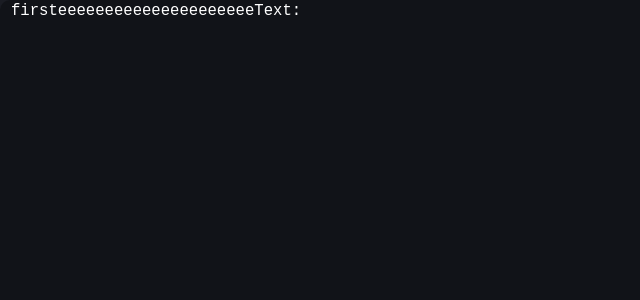
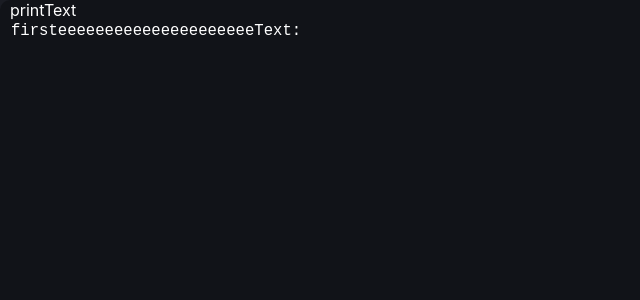
Before and after one commit to kisia0916/regic-v0.1-front, a React (Create React App) app: page / in a window 1280 px wide. Shown: the top 300 px of the page, without its empty margins (0-640 px from the left). Built offline with nearby package versions, Linux system fonts and the light colour scheme.

Commit message:
ui update

```diff
--- a/src/components/EditorMain/TarmSpaceMain/TarmSpaceMain.css
+++ b/src/components/EditorMain/TarmSpaceMain/TarmSpaceMain.css
@@ -17,7 +17,6 @@
     margin-left: 10px;
 }
 .termTextWarp{
-    height: 25px;
     display: flex;
 }
 .TermSpaceMainArea{
--- a/src/components/EditorMain/TarmSpaceMain/TarmSpaceMain.tsx
+++ b/src/components/EditorMain/TarmSpaceMain/TarmSpaceMain.tsx
@@ -1,12 +1,13 @@
-import React, { useState } from "react";
+import React, { useEffect, useRef, useState } from "react";
 import "./TarmSpaceMain.css"
 
 function TarmSpaceMain(){
     const [inputFirstText,setInputFirstText] = useState<string>("firsteeeeeeeeeeeeeeeeeeeeeText:")
     const [nowLine,setNowLine] = useState<string>(inputFirstText)
     const [nowCmd,setNowCmd] = useState<string>("")
-    const [termTexts,setTermTexts] = useState<string[]>([])
-
+    const [termTexts,setTermTexts] = useState<string[]>(["printText"])
+    const inputRef = useRef<any>()
+    const [logHeight,setLogHeight] = useState<number>(0)
     const inputTermText = (e:any)=>{
         const next = e.target.value.slice(inputFirstText.length)
         setNowCmd(next)
@@ -18,15 +19,18 @@ function TarmSpaceMain(){
             setNowLine("")
         }
     }
+    const selectTermSpace = ()=>{
+        inputRef.current.focus()
+    }
     return (
         <>
-        <div className="TermSpaceMain">
-                {termTexts.map((i,index)=>{
-                   return <><div className="termTextWarp"><span className="termText">{i}</span><br/></div></>
-                    // return index === termTexts.length-1?<div className="termTextWarp"><span className="termText">{i}</span><div className="termSpaceCursor"></div>
-                    // </div>:<div className="termTextWarp"><span className="termText">{i}</span><br/></div>
-                })}
-                <textarea contentEditable="true" className="termInputBox" style={{height:"100%"}}  onKeyDown={changeLine} onChange={inputTermText} value={nowLine}></textarea>
+        <div className="TermSpaceMain" onClick={selectTermSpace}>
+            {termTexts.map((i,index)=>{
+            return <><div className="termTextWarp"><span className="termText">{i}</span><br/></div></>
+                // return index === termTexts.length-1?<div className="termTextWarp"><span className="termText">{i}</span><div className="termSpaceCursor"></div>
+                // </div>:<div className="termTextWarp"><span className="termText">{i}</span><br/></div>
+            })}
+            <textarea contentEditable="true" className="termInputBox" style={{height:"50px"}} ref={inputRef} onKeyDown={changeLine} onChange={inputTermText} value={nowLine}></textarea>
             </div>
             {/* <textarea className="TermSpaceMainArea" onChange={(e)=>{inputTermText(e)}} value={nowLine}></textarea> */}
         </>
```
